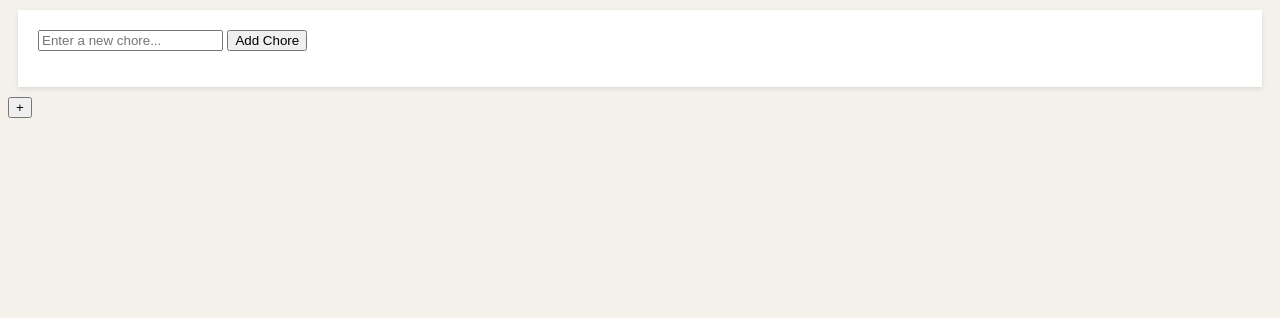
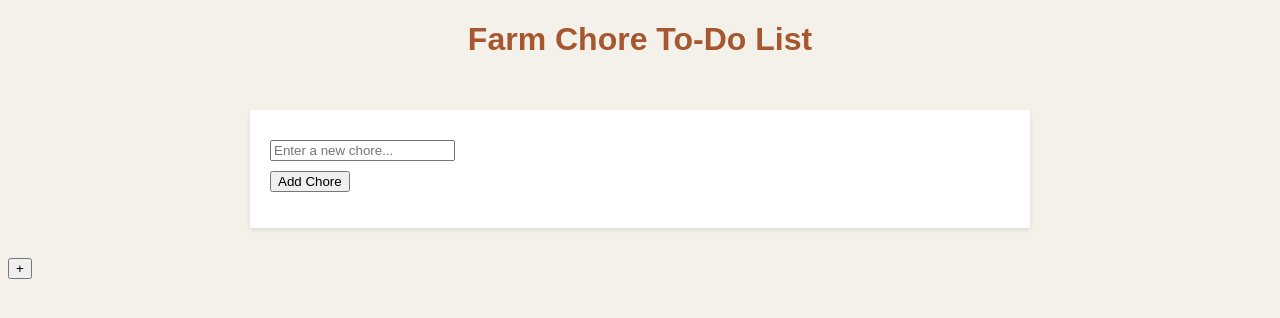
Before and after one commit to TristynWS/FarmChoresApp, a Flask app: page / in a window 1280 px wide. Shown: the top 318 px of the page. Run offline with Flask 3, Linux system fonts and the light colour scheme.

Commit message:
Fixed JS and CSS issues
Integrated images into checklist as bullets

```diff
--- a/static/script.js
+++ b/static/script.js
@@ -1,46 +1,50 @@
+document.getElementById('addListButton').addEventListener('click', function () {
+    const listsContainer = document.getElementById('listsContainer');
+    const newList = document.createElement('div');
+    newList.classList.add('checklist');
+    newList.innerHTML = `
+        <input type="text" placeholder="Enter a new chore..." class="choreInput">
+        <button onclick="addChore(event)">Add Chore</button>
+        <ul class="choreList"></ul>
+    `;
+    listsContainer.appendChild(newList);
+});
+
 let currentAnimalIndex = 0;
-const animalImages = ['bones.jpg', 'ethel.jpg']; // images' URLs or paths here
+const animalImages = ['/static/images/Bones.png', '/static/images/ethel.png']; // Update paths as necessary
 
 function addChore(event) {
-    const input = event.target.previousElementSibling; // Assuming input is directly before the button in your HTML
-    const list = input.nextElementSibling; // Assuming list is directly after the input in your HTML
+    const button = event.target;
+    const checklistDiv = button.closest('.checklist');
+    const input = checklistDiv.querySelector('.choreInput');
+    const list = checklistDiv.querySelector('.choreList');
+    const choreText = input.value.trim();
 
-    const newItem = document.createElement('li');
-    const checkbox = document.createElement('input');
-    checkbox.type = 'checkbox';
-    // code to handle checkbox behavior
+    if (choreText) {
+        const listItem = document.createElement('li');
+        const checkbox = document.createElement('input');
+        checkbox.type = 'checkbox';
+        checkbox.addEventListener('change', function () {
+            if (this.checked) {
+                listItem.classList.add('completed');
+            } else {
+                listItem.classList.remove('completed');
+            }
+        });
 
-    const label = document.createElement('label');
-    label.style.display = 'block'; // Make label behave like a block for background image
-    label.style.backgroundImage = `url(${animalImages[currentAnimalIndex]})`;
-    label.style.backgroundRepeat = 'no-repeat';
-    label.style.backgroundSize = '30px 30px';
-    label.style.paddingLeft = '40px'; // Adjust padding to not overlap the text with the image
+        const label = document.createElement('label');
+        label.textContent = choreText;
+        label.style.backgroundImage = `url(${animalImages[currentAnimalIndex]})`;
+        label.classList.add('chore-label'); // Ensure .chore-label CSS is applied
 
-    document.getElementById('addListButton').addEventListener('click', function () {
-        const newList = document.createElement('div');
-        newList.innerHTML = `
-            <input type="text" placeholder="Enter a new chore...">
-            <button onclick="addChore(this)">Add Chore</button>
-            <ul class="choreList"></ul>
-        `;
-        newList.classList.add('checklist');
-        document.getElementById('listsContainer').appendChild(newList);
-    });
+        listItem.appendChild(checkbox);
+        listItem.appendChild(label);
+        list.appendChild(listItem);
 
-    function addChore(button) {
-        const list = button.nextElementSibling;
-        const input = button.previousElementSibling;
-        // continue with the rest of your addChore logic here, appending to `list`
+        // Cycle through the animal images
+        currentAnimalIndex = (currentAnimalIndex + 1) % animalImages.length;
+        input.value = ''; // Clear the input field after adding
+    } else {
+        alert('Please enter a chore!');
     }
-
-
-    newItem.appendChild(checkbox);
-    newItem.appendChild(label);
-    list.appendChild(newItem);
-
-    // Cycle through images
-    currentAnimalIndex = (currentAnimalIndex + 1) % animalImages.length;
-
-    input.value = ''; // Clear the input field
 }
--- a/static/styles.css
+++ b/static/styles.css
@@ -4,7 +4,8 @@ body {
     font-family: 'Arial', sans-serif;
 }
 
-.container {
+/* Centers the checklist and add list button */
+#listsContainer {
     max-width: 800px;
     margin: auto;
     padding: 20px;
@@ -12,14 +13,15 @@ body {
 
 h1 {
     color: #a5572f;
+    text-align: center;
 }
 
-/* Barn theme colors above */
-
+/* Styling for the chores that have been marked as completed */
 .completed {
     text-decoration: line-through;
 }
 
+/* Initial setup for chore items, though this will need JavaScript adjustments for dynamic images */
 .chore-label {
     display: inline-block;
     padding-left: 35px;
@@ -28,6 +30,7 @@ h1 {
     background-position: left center;
 }
 
+/* Animation for when a chore is checked off */
 @keyframes pop {
     0% {
         transform: scale(1);
@@ -46,6 +49,7 @@ h1 {
     animation: pop 0.5s ease;
 }
 
+/* Layout for multiple checklists */
 .checklists-container {
     display: flex;
     justify-content: space-around;
@@ -59,13 +63,24 @@ h1 {
     padding: 20px;
     background-color: #fff;
     box-shadow: 0 2px 4px rgba(0, 0, 0, 0.1);
-    list-style-type: none;
-
 }
 
+/* Ensures that the list items do not have default bullet points */
 .choreList {
     list-style-type: none;
     /* Removes bullet points */
     padding-left: 0;
     /* Adjust padding as needed */
 }
+
+/* Additional styling for input and button for better usability */
+.choreInput,
+.checklist button {
+    margin-top: 10px;
+    margin-bottom: 10px;
+    display: block;
+}
+
+.checklist button {
+    cursor: pointer;
+}
--- a/templates/index.html
+++ b/templates/index.html
@@ -9,16 +9,17 @@
 </head>
 
 <body>
-    <div id="listsContainer">
-        <div class="checklist">
-            <input type="text" placeholder="Enter a new chore..." class="choreInput">
-            <button onclick="addChore(this)">Add Chore</button>
-            <ul class="choreList"></ul>
+    <div class="container">
+        <h1>Farm Chore To-Do List</h1>
+        <div id="listsContainer" class="checklists-container">
+            <div class="checklist">
+                <input type="text" placeholder="Enter a new chore..." class="choreInput">
+                <button onclick="addChore(this)">Add Chore</button>
+                <ul class="choreList"></ul>
+            </div>
         </div>
+        <button id="addListButton" onclick="addList()">+</button>
     </div>
-    <button id="addListButton">+</button>
-
-    <div id="listsContainer"></div>
 
     <script src="/static/script.js"></script>
 </body>
```
